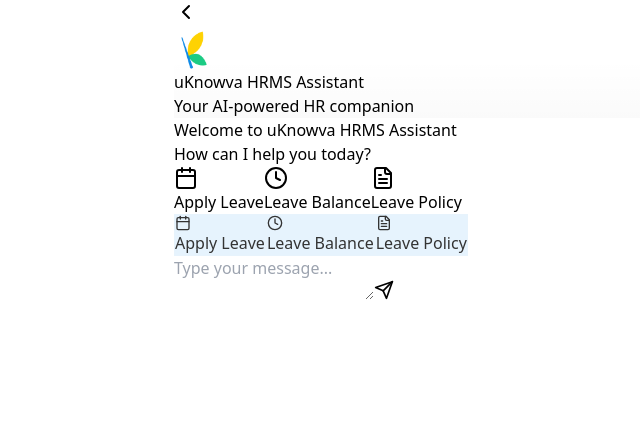
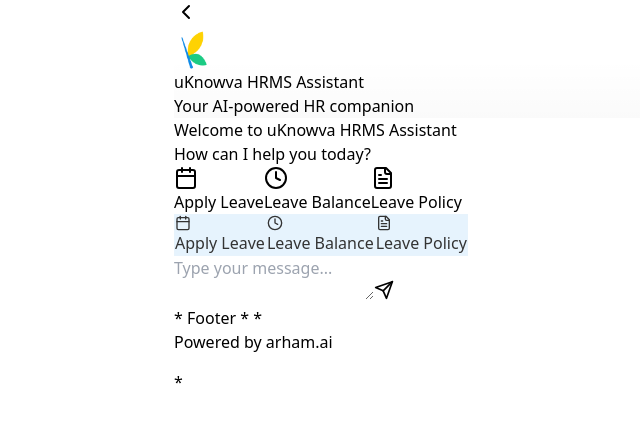
Before and after one commit to HimanshuPBohra/chatbotfrontend, a React (Vite) app: page / in a window 1280 px wide. Shown: the top 422 px of the page, without its empty margins (116-756 px from the left). Built offline with nearby package versions, Linux system fonts and the light colour scheme.

Commit message:
Update ChatWindow.jsx

```diff
--- a/src/components/ChatWindow.jsx
+++ b/src/components/ChatWindow.jsx
@@ -493,10 +493,10 @@
           </div>
         </div>
 
-        {/* Footer */}
-       {/* <div className="absolute bottom-0 left-0 right-0 bg-green-800 text-white py-2 px-4 text-center text-sm select-none shadow-lg" style={{ userSelect: 'none', pointerEvents: 'none', height: '40px' }}>
+        * Footer *
+       * <div className="absolute bottom-0 left-0 right-0 bg-green-800 text-white py-2 px-4 text-center text-sm select-none shadow-lg" style={{ userSelect: 'none', pointerEvents: 'none', height: '40px' }}>
           Powered by <span className="font-bold tracking-wide bg-clip-text text-transparent bg-gradient-to-r from-white to-green-200 animate-pulse">arham.ai</span>
-        </div>*/}
+        </div>*
       </div>
     </div>
   );
```
